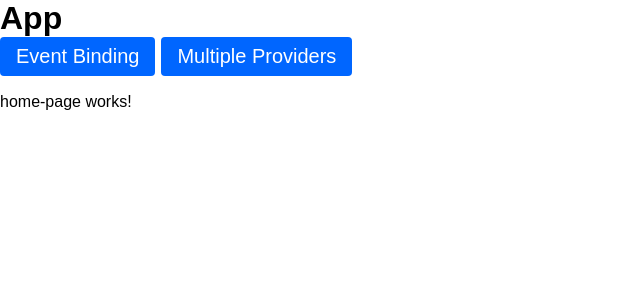
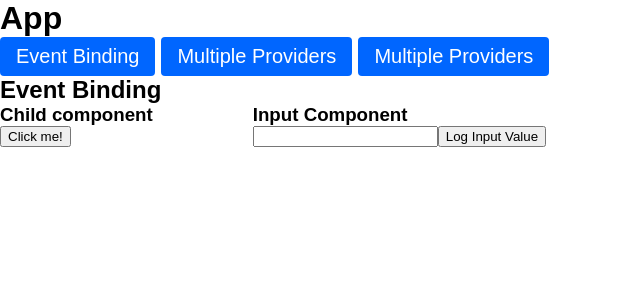
Before and after one commit to daguttt/project-to-test-angular, an Angular app: page / in a window 1280 px wide. Shown: the top 300 px of the page, without its empty margins (0-640 px from the left). Built offline with nearby package versions, Linux system fonts and the light colour scheme.

Commit message:
feat: delete HomePageComponent

```diff
--- a/src/app/app-routing.module.ts
+++ b/src/app/app-routing.module.ts
@@ -1,6 +1,5 @@
 import { NgModule } from '@angular/core';
 import { RouterModule, Routes } from '@angular/router';
-import { HomePageComponent } from './pages/home-page/home-page.component';
 
 const routes: Routes = [
   {
@@ -17,10 +16,6 @@ const routes: Routes = [
         (m) => m.MultipleProvidersModule
       ),
   },
-  {
-    path: '',
-    component: HomePageComponent,
-  },
 ];
 
 @NgModule({
--- a/src/app/app.component.html
+++ b/src/app/app.component.html
@@ -6,5 +6,8 @@
   <button type="button" class="button" routerLink="/multiple-providers">
     Multiple Providers
   </button>
+  <button type="button" class="button" routerLink="/multiple-providers">
+    Multiple Providers
+  </button>
 </nav>
 <router-outlet></router-outlet>
--- a/src/app/app.module.ts
+++ b/src/app/app.module.ts
@@ -4,10 +4,9 @@ import { BrowserModule } from '@angular/platform-browser';
 import { AppRoutingModule } from './app-routing.module';
 import { AppComponent } from './app.component';
 import { EventBindingModule } from './event-binding/event-binding.module';
-import { HomePageComponent } from './pages/home-page/home-page.component';
 
 @NgModule({
-  declarations: [AppComponent, HomePageComponent],
+  declarations: [AppComponent],
   imports: [BrowserModule, AppRoutingModule, EventBindingModule],
   providers: [],
   bootstrap: [AppComponent],
--- a/src/app/pages/home-page/home-page.component.html
+++ /dev/null
@@ -1 +0,0 @@
-<p>home-page works!</p>
--- a/src/app/pages/home-page/home-page.component.ts
+++ /dev/null
@@ -1,16 +0,0 @@
-import { Component, OnInit } from '@angular/core';
-
-@Component({
-  selector: 'app-home-page',
-  templateUrl: './home-page.component.html',
-  styles: [
-  ]
-})
-export class HomePageComponent implements OnInit {
-
-  constructor() { }
-
-  ngOnInit(): void {
-  }
-
-}
```
